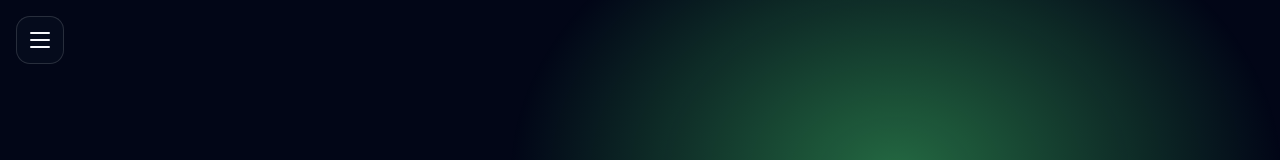
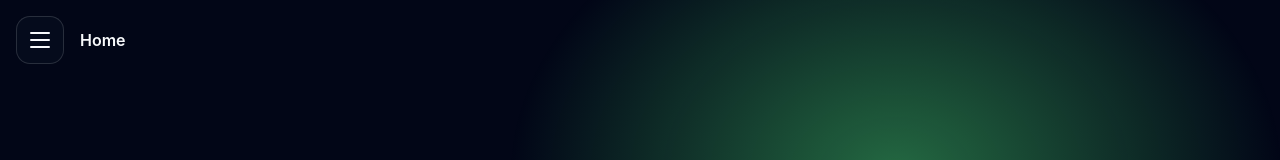
Before and after one commit to VIKSUA/background, a React (Vite) app: page / in a window 1280 px wide. Shown: the top 160 px of the page. Built offline with nearby package versions, Linux system fonts and the light colour scheme.

Commit message:
feat: show current background example label

```diff
--- a/src/App.tsx
+++ b/src/App.tsx
@@ -1,5 +1,5 @@
 import { useState } from 'react'
-import { Link, Navigate, Route, Routes } from 'react-router-dom'
+import { Link, Navigate, Route, Routes, useLocation } from 'react-router-dom'
 import './App.css'
 
 type BackgroundVariant = 'breathing' | 'fade-relocate' | 'slow-drift' | 'drift-breathing'
@@ -129,6 +129,11 @@ function ExamplePage({ variant }: { variant: BackgroundVariant }) {
 
 function App() {
   const [isDrawerOpen, setIsDrawerOpen] = useState(false)
+  const location = useLocation()
+  const currentPageLabel =
+    location.pathname === '/'
+      ? 'Home'
+      : (examplePages.find((page) => page.path === location.pathname)?.label ?? 'Home')
 
   const closeDrawer = () => setIsDrawerOpen(false)
 
@@ -144,6 +149,24 @@ function App() {
       >
         <MenuIcon />
       </button>
+
+      <div
+        aria-live="polite"
+        style={{
+          position: 'fixed',
+          top: '30px',
+          left: '80px',
+          zIndex: 34,
+          color: '#f8fafc',
+          fontSize: '16px',
+          fontWeight: 600,
+          lineHeight: 1.25,
+          pointerEvents: 'none',
+          userSelect: 'none',
+        }}
+      >
+        {currentPageLabel}
+      </div>
 
       <aside
         id="navigation-drawer"
```
